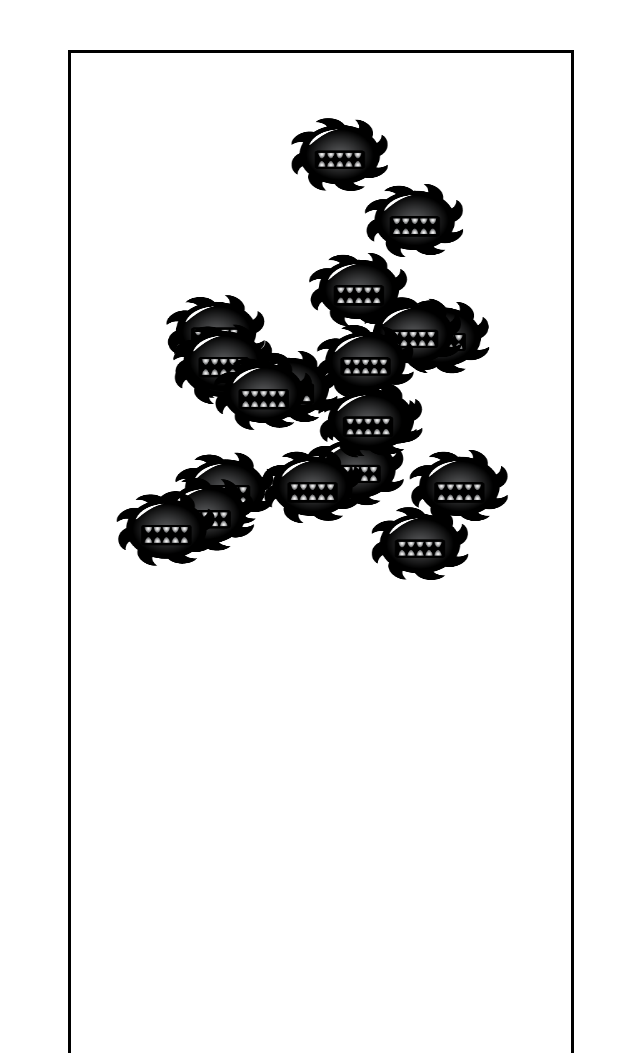
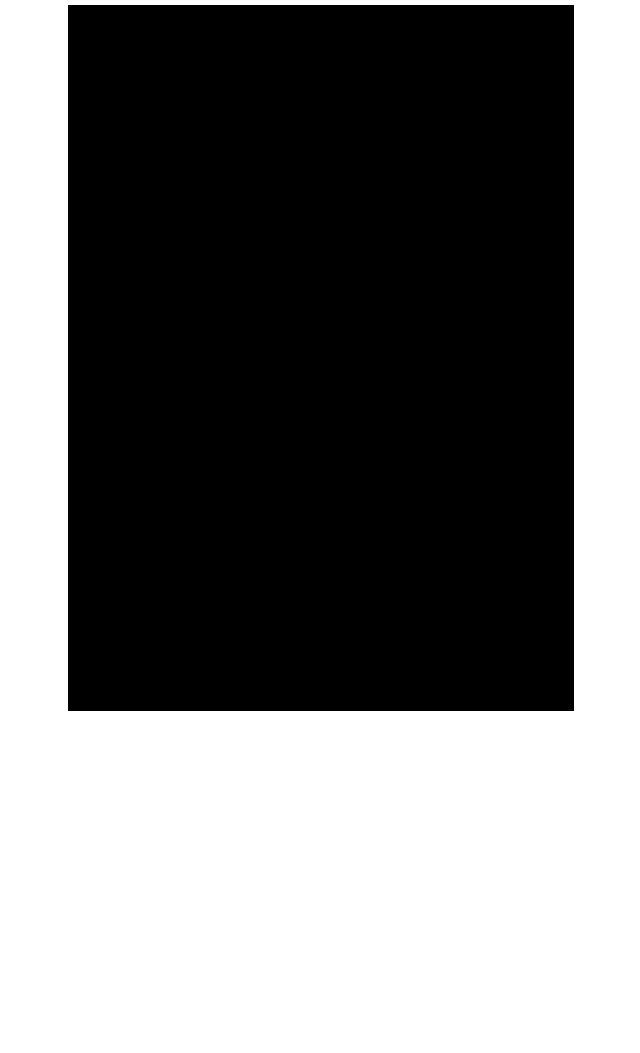
Before and after one commit to CodeMode365/Champion_Fido, a website: page index.html in a window 1280 px wide. Shown: the top 1053 px of the page, without its empty margins (319-959 px from the left). After the commit the page ends 800 px from the top, so only its background shows below. Drawn offline with Linux system fonts and the light colour scheme.

Commit message:
collision and shooting

```diff
--- a/index.html
+++ b/index.html
@@ -7,7 +7,8 @@
     <title>Document</title>
     <!-- <link rel="stylesheet" href="./styles/character.css" /> -->
     <!-- <link rel="stylesheet" href="./styles/scene.css" /> -->
-    <link rel="stylesheet" href="./styles/enemy.css" />
+    <!-- <link rel="stylesheet" href="./styles/enemy.css" /> -->
+    <link rel="stylesheet" href="./styles/collision.css" />
   </head>
   <body>
     <!-- <div class="character">
@@ -37,16 +38,18 @@
       </div>
     </div> -->
 
-
-
-
+    <!--
     <div class="enemy">
       <canvas id="canvas3">
 
       </canvas>
 
+    </div> -->
+
+    <div class="collision">
+      <canvas id="canvas4"></canvas>
     </div>
-
-    <script src="./dist/enemy.js"></script>
+    <!-- <script src="./dist/enemy.js"></script> -->
+    <script src="./dist/collision.js"></script>
   </body>
 </html>
--- /dev/null
+++ b/src/collision.ts
@@ -0,0 +1,71 @@
+const canvas4: HTMLCanvasElement = document.getElementById("canvas4")
+const ctx4: CanvasRenderingContext2D = canvas4.getContext("2d")
+canvas4.width = 500
+canvas4.height = 700
+const explosions: Explosions[] = []
+const canvasPosition: DOMRect = canvas4.getBoundingClientRect();
+
+
+//elosive elemetns class
+class Explosions {
+    private x: number
+    private y: number
+    private spriteHeight: number
+    private spriteWidth: number
+    private width: number
+    private height: number
+    public frame: number
+    private timer: number
+    private angle: number
+    private image: HTMLImageElement = new Image()
+    private sound: HTMLAudioElement = new Audio()
+
+    constructor(x: number, y: number) {
+        this.x = x;
+        this.y = y
+        this.spriteWidth = 200
+        this.spriteHeight = 179
+        this.width = this.spriteWidth / 2
+        this.height = this.spriteHeight / 2
+        this.image.src = "../assets/boom.png"
+        this.frame = 0
+        this.timer = 0
+        this.angle = Math.random() * 6.2
+        this.sound.src = "../assets/sounds/fire.wav"
+    }
+    public update(): void {
+        this.timer++
+        if (this.frame === 0) this.sound.play();
+        if (this.timer % 10 === 0) this.frame++
+    }
+    public draw(): void {
+        ctx4.save()
+        ctx4.translate(this.x, this.y)
+        ctx4.rotate(this.angle)
+        ctx4.drawImage(this.image, this.spriteWidth * this.frame, 0, this.spriteWidth, this.spriteHeight, 0 - this.width / 2, 0 - this.height / 2, this.height, this.width)
+        ctx4.restore()
+    }
+}
+const creatAnimation = (e: MouseEvent): void => {
+    const positionX: number = e.x - canvasPosition.left
+    const positionY: number = e.y - canvasPosition.top
+    explosions.push(new Explosions(positionX, positionY))
+}
+window.addEventListener("click", (e: MouseEvent): void => {
+    creatAnimation(e)
+})
+
+function animate(): void {
+    ctx4.clearRect(0, 0, canvas4.width, canvas4.height)
+    explosions.forEach((explozer: Explosions, index): void => {
+        explozer.update()
+        explozer.draw()
+        if (explozer.frame > 5) {
+            if (explosions.length != 1) {
+                explosions.splice(index, 1)
+            }
+        }
+    })
+    requestAnimationFrame(animate)
+}
+animate()
--- a/src/enemy.ts
+++ b/src/enemy.ts
@@ -19,7 +19,7 @@ class Enemy1 {
     protected spriteHeight: number
     protected frame: number
     protected flapSpeed: number
-    enemyImage: HTMLImageElement = new Image()
+    protected enemyImage: HTMLImageElement = new Image()
     constructor() {
         this.speed = Math.random() * 4 - 2
         this.spriteWidth = 293
--- /dev/null
+++ b/styles/collision.css
@@ -0,0 +1,10 @@
+#canvas4{
+    border: 3px solid black;
+    position: absolute;
+    height: 700px;
+    width: 500px;
+    top: 5px;
+    left: 50%;
+    translate: -50% 0%;
+    background-color: black;
+}
```
Also changed, not shown: assets/boom (1).png (deleted), dist/collision.js (added), 5 other files.
